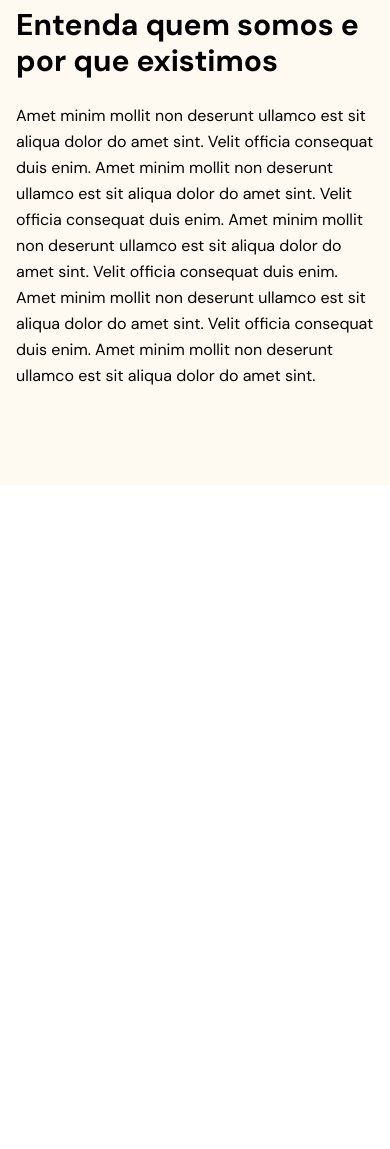
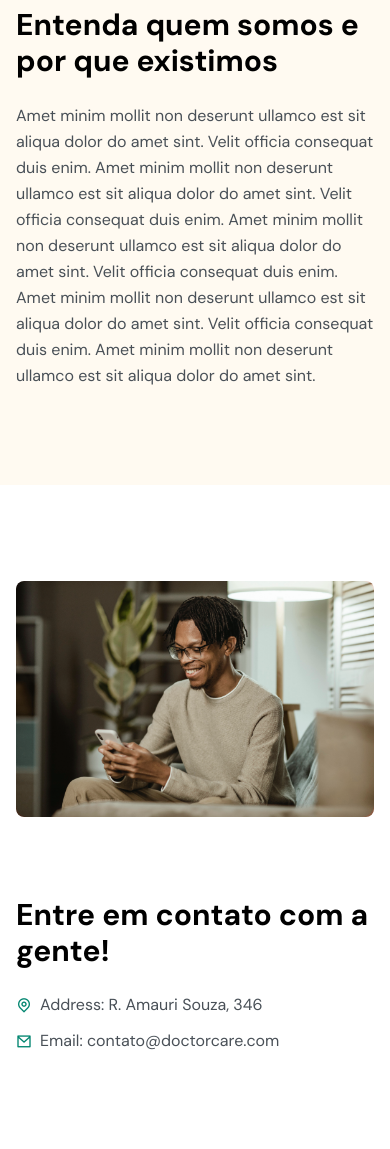
Before and after one commit to salauddinhasan/doctor-care-project, a plain HTML site: page index.html in a window 390 px wide. Shown: the part 3872-5021 px from the top of the page. Before the commit the page ends 4357 px from the top, so only its background shows below. Drawn offline with nearby package versions, Linux system fonts and the light colour scheme.

Commit message:
feat: add responsive contact section with remix icons

```diff
--- a/index.html
+++ b/index.html
@@ -14,6 +14,10 @@
 
     <!-- font awesome cdn link -->
      <link rel="stylesheet" href="https://cdnjs.cloudflare.com/ajax/libs/font-awesome/6.5.1/css/all.min.css">
+
+     <!-- remix icon cdn -->
+    <link href="https://cdn.jsdelivr.net/npm/remixicon@4.2.0/fonts/remixicon.css" rel="stylesheet">
+
 
 
     <!-- tailwind cdn link -->
@@ -181,7 +185,35 @@
                     <h3 class="text-primary font-bold text-sm mb-2.5">SOBRE NÓS</h3>
                     <h2 class="text-3xl md:text-4xl font-bold text-headline mb-6 md:w-2/3">Entenda quem somos e por que existimos</h2>
 
-                    <p class="text-['#495057'] leading-relaxed">Amet minim mollit non deserunt ullamco est sit aliqua dolor do amet sint. Velit officia consequat duis enim. Amet minim mollit non deserunt ullamco est sit aliqua dolor do amet sint. Velit officia consequat duis enim. Amet minim mollit non deserunt ullamco est sit aliqua dolor do amet sint. Velit officia consequat duis enim. Amet minim mollit non deserunt ullamco est sit aliqua dolor do amet sint. Velit officia consequat duis enim. Amet minim mollit non deserunt ullamco est sit aliqua dolor do amet sint.</p>
+                    <p class="text-[#495057] leading-relaxed">Amet minim mollit non deserunt ullamco est sit aliqua dolor do amet sint. Velit officia consequat duis enim. Amet minim mollit non deserunt ullamco est sit aliqua dolor do amet sint. Velit officia consequat duis enim. Amet minim mollit non deserunt ullamco est sit aliqua dolor do amet sint. Velit officia consequat duis enim. Amet minim mollit non deserunt ullamco est sit aliqua dolor do amet sint. Velit officia consequat duis enim. Amet minim mollit non deserunt ullamco est sit aliqua dolor do amet sint.</p>
+                 </div>
+             </div>
+         </section>
+
+
+         <!-- contact section -->
+          <section class="md:py-20 py-12 ">
+            <!-- container -->
+             <div class="py-12 max-w-screen-xl container mx-auto px-4 flex flex-col md:flex-row-reverse items-center gap-12 justify-between">
+                <!-- img -->
+                 <div class="w-full md:w-1/2 mb-8 md:mb-0 about-section">
+                    <img src="images/contact.png" alt="contact image" class="w-full h-auto rounded-lg">
+                 </div>
+
+                 <!-- content -->
+                 <div class="w-full md:w-1/2 md:pl-8 contact-section">
+
+                    <h2 class="md:w-full text-3xl md:text-4xl font-bold text-headline mb-6 lg:w-2/3">Entre em contato com a gente!</h2>
+
+                     <p class=" text-[#495057] flex items-center gap-2 mb-3">
+                        <i class="ri-map-pin-line text-primary"></i> Address: R. Amauri Souza, 346
+                     </p>
+
+                     <!-- item 2 -->
+                     <p class=" text-[#495057] flex items-center gap-2">
+                        <i class="ri-mail-line text-primary"></i> Email: contato@doctorcare.com
+                     </p>
+
                  </div>
              </div>
          </section>
```
